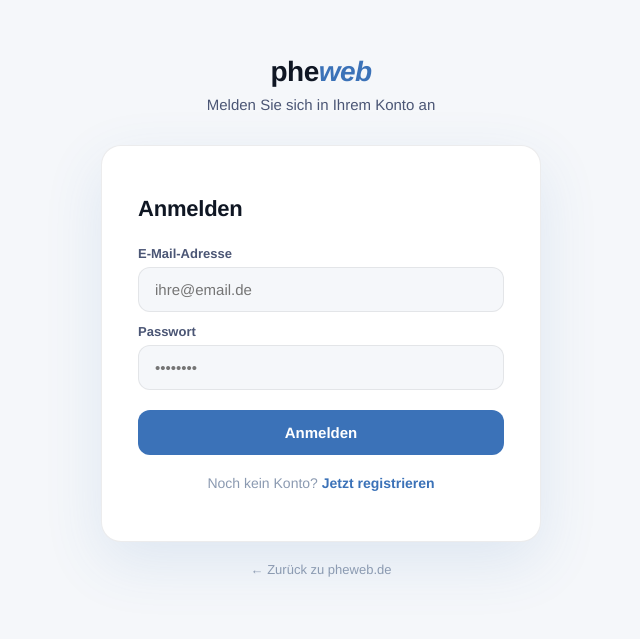
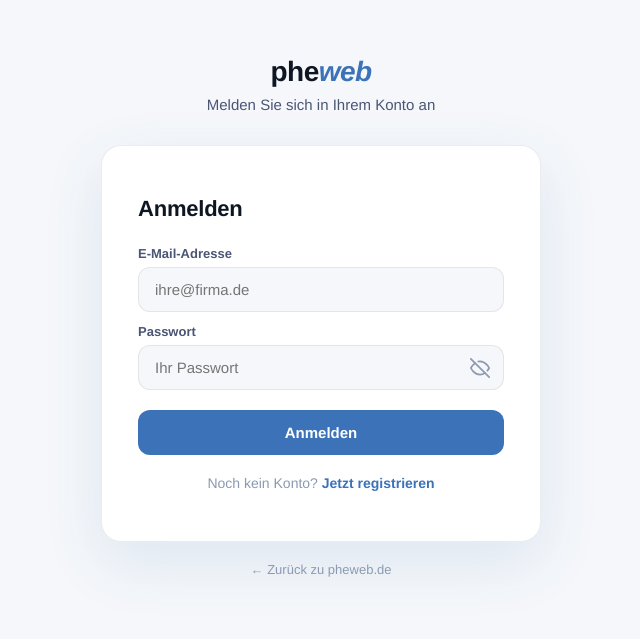
Before and after one commit to MatiXn/pheweb1, a React (Vite) app: page /login in a window 1280 px wide. Shown: the part 109-748 px from the top of the page, without its empty margins (319-959 px from the left). Built offline with nearby package versions, Linux system fonts and the light colour scheme.

Commit message:
login eye icon + session fix + supabase redirect

```diff
--- a/src/lib/supabaseClient.js
+++ b/src/lib/supabaseClient.js
@@ -1,6 +1,13 @@
 import { createClient } from "@supabase/supabase-js";
 
-const SUPABASE_URL = "https://zylhntleqwrhgsnvxicg.supabase.co";
-const SUPABASE_ANON_KEY = "sb_publishable_WhU2tG1PUNfd0DckofPK_A_m9nrCFyC";
-
-export const supabase = createClient(SUPABASE_URL, SUPABASE_ANON_KEY);
+export const supabase = createClient(
+  "https://zylhntleqwrhgsnvxicg.supabase.co",
+  "sb_publishable_WhU2tG1PUNfd0DckofPK_A_m9nrCFyC",
+  {
+    auth: {
+      persistSession: true,
+      autoRefreshToken: true,
+      detectSessionInUrl: true,
+    }
+  }
+);
--- a/src/pages/LoginPage.jsx
+++ b/src/pages/LoginPage.jsx
@@ -2,35 +2,35 @@
 import { Link, useNavigate } from "react-router-dom";
 import { supabase } from "../lib/supabaseClient";
 
-const C = {
-  accent: "#3b72b8",
-  accentBg: "#eef4ff",
-  accentBd: "rgba(59,114,184,0.18)",
-  text: "#0f1623",
-  muted: "#4b5675",
-  faint: "#8b9ab1",
-  border: "rgba(15,22,35,0.08)",
-  borderMd: "rgba(15,22,35,0.13)",
-  red: "#dc2626",
-  shadow: "0 2px 12px rgba(59,114,184,0.06)",
-  shadowLg: "0 20px 60px rgba(59,114,184,0.12)",
-};
+const C = { accent:"#3b72b8", accentBg:"#eef4ff", text:"#0f1623", muted:"#4b5675", faint:"#8b9ab1", border:"rgba(15,22,35,0.08)", red:"#dc2626", shadowLg:"0 20px 60px rgba(59,114,184,0.12)" };
+const F = "'Helvetica Neue', Helvetica, Arial, sans-serif";
+const INP = { width:"100%", background:"#f5f7fa", border:`1.5px solid ${C.border}`, borderRadius:12, padding:"13px 16px", fontSize:15, color:C.text, outline:"none", fontFamily:F, marginBottom:12, boxSizing:"border-box" };
 
-const F = "'Helvetica Neue', Helvetica, Arial, sans-serif";
+function EyeIcon({ visible }) {
+  return visible ? (
+    <svg width="20" height="20" viewBox="0 0 24 24" fill="none" stroke="currentColor" strokeWidth="2" strokeLinecap="round" strokeLinejoin="round">
+      <path d="M1 12s4-8 11-8 11 8 11 8-4 8-11 8-11-8-11-8z"/><circle cx="12" cy="12" r="3"/>
+    </svg>
+  ) : (
+    <svg width="20" height="20" viewBox="0 0 24 24" fill="none" stroke="currentColor" strokeWidth="2" strokeLinecap="round" strokeLinejoin="round">
+      <path d="M17.94 17.94A10.07 10.07 0 0 1 12 20c-7 0-11-8-11-8a18.45 18.45 0 0 1 5.06-5.94"/>
+      <path d="M9.9 4.24A9.12 9.12 0 0 1 12 4c7 0 11 8 11 8a18.5 18.5 0 0 1-2.16 3.19"/>
+      <line x1="1" y1="1" x2="23" y2="23"/>
+    </svg>
+  );
+}
 
-const INP = {
-  width: "100%",
-  background: "#f5f7fa",
-  border: `1.5px solid ${C.border}`,
-  borderRadius: 12,
-  padding: "13px 16px",
-  fontSize: 15,
-  color: C.text,
-  outline: "none",
-  fontFamily: F,
-  marginBottom: 12,
-  boxSizing: "border-box",
-};
+function PwField({ placeholder, value, onChange }) {
+  const [show, setShow] = useState(false);
+  return (
+    <div style={{ position:"relative", marginBottom:12 }}>
+      <input style={{...INP, marginBottom:0, paddingRight:48}} type={show?"text":"password"} placeholder={placeholder} required value={value} onChange={onChange} />
+      <button type="button" onClick={()=>setShow(!show)} style={{ position:"absolute", right:14, top:"50%", transform:"translateY(-50%)", background:"none", border:"none", cursor:"pointer", color:C.faint, padding:0, display:"flex", alignItems:"center" }}>
+        <EyeIcon visible={show} />
+      </button>
+    </div>
+  );
+}
 
 export default function LoginPage() {
   const [email, setEmail] = useState("");
@@ -39,57 +39,36 @@
   const [loading, setLoading] = useState(false);
   const navigate = useNavigate();
 
-  const handleLogin = async (e) => {
-    e.preventDefault();
-    setLoading(true);
-    setError("");
+  const handle = async e => {
+    e.preventDefault(); setLoading(true); setError("");
     const { error } = await supabase.auth.signInWithPassword({ email, password });
-    if (error) {
-      setError("Email oder Passwort falsch. Bitte erneut versuchen.");
-    } else {
-      navigate("/dashboard");
-    }
+    if (error) setError("Email oder Passwort falsch. Bitte erneut versuchen.");
+    else navigate("/dashboard");
     setLoading(false);
   };
 
   return (
-    <div style={{ minHeight: "100vh", background: "#f5f7fa", display: "flex", alignItems: "center", justifyContent: "center", padding: 24, fontFamily: F }}>
-      <div style={{ width: "100%", maxWidth: 440 }}>
-        {/* Logo */}
-        <div style={{ textAlign: "center", marginBottom: 32 }}>
-          <Link to="/" style={{ fontFamily: F, fontSize: 28, fontWeight: 800, color: C.text, textDecoration: "none", letterSpacing: "-0.02em" }}>
-            phe<em style={{ fontStyle: "italic", color: C.accent }}>web</em>
-          </Link>
-          <p style={{ marginTop: 8, fontSize: 15, color: C.muted }}>Melden Sie sich in Ihrem Konto an</p>
+    <div style={{ minHeight:"100vh", background:"#f5f7fa", display:"flex", alignItems:"center", justifyContent:"center", padding:24, fontFamily:F }}>
+      <div style={{ width:"100%", maxWidth:440 }}>
+        <div style={{ textAlign:"center", marginBottom:32 }}>
+          <Link to="/" style={{ fontFamily:F, fontSize:28, fontWeight:800, color:C.text, textDecoration:"none", letterSpacing:"-0.02em" }}>phe<em style={{ fontStyle:"italic", color:C.accent }}>web</em></Link>
+          <p style={{ marginTop:8, fontSize:15, color:C.muted }}>Melden Sie sich in Ihrem Konto an</p>
         </div>
-
-        {/* Card */}
-        <div style={{ background: "#fff", borderRadius: 20, padding: 36, boxShadow: C.shadowLg, border: `1px solid ${C.border}` }}>
-          <h1 style={{ fontSize: 22, fontWeight: 800, color: C.text, marginBottom: 24, letterSpacing: "-0.01em" }}>Anmelden</h1>
-
-          <form onSubmit={handleLogin}>
-            <label style={{ fontSize: 13, fontWeight: 600, color: C.muted, display: "block", marginBottom: 6 }}>E-Mail-Adresse</label>
-            <input style={INP} type="email" placeholder="ihre@email.de" required value={email} onChange={(e) => setEmail(e.target.value)} />
-
-            <label style={{ fontSize: 13, fontWeight: 600, color: C.muted, display: "block", marginBottom: 6 }}>Passwort</label>
-            <input style={{ ...INP, marginBottom: 20 }} type="password" placeholder="••••••••" required value={password} onChange={(e) => setPassword(e.target.value)} />
-
-            {error && <p style={{ fontSize: 13, color: C.red, marginBottom: 16, textAlign: "center" }}>{error}</p>}
-
-            <button type="submit" disabled={loading} style={{ width: "100%", background: C.accent, color: "#fff", border: "none", borderRadius: 12, padding: "14px 20px", fontSize: 15, fontWeight: 700, cursor: loading ? "not-allowed" : "pointer", fontFamily: F, opacity: loading ? 0.75 : 1, transition: "all 0.2s" }}>
-              {loading ? "Wird angemeldet..." : "Anmelden"}
+        <div style={{ background:"#fff", borderRadius:20, padding:36, boxShadow:C.shadowLg, border:`1px solid ${C.border}` }}>
+          <h1 style={{ fontSize:22, fontWeight:800, color:C.text, marginBottom:24, letterSpacing:"-0.01em" }}>Anmelden</h1>
+          <form onSubmit={handle}>
+            <label style={{ fontSize:13, fontWeight:600, color:C.muted, display:"block", marginBottom:6 }}>E-Mail-Adresse</label>
+            <input style={INP} type="email" placeholder="ihre@firma.de" required value={email} onChange={e=>setEmail(e.target.value)} />
+            <label style={{ fontSize:13, fontWeight:600, color:C.muted, display:"block", marginBottom:6 }}>Passwort</label>
+            <PwField placeholder="Ihr Passwort" value={password} onChange={e=>setPassword(e.target.value)} />
+            {error && <div style={{ background:"#fef2f2", border:"1px solid #fecaca", borderRadius:10, padding:"12px 14px", marginBottom:16 }}><p style={{ fontSize:13, color:C.red, lineHeight:1.5 }}>{error}</p></div>}
+            <button type="submit" disabled={loading} style={{ width:"100%", marginTop:8, background:C.accent, color:"#fff", border:"none", borderRadius:12, padding:"14px 20px", fontSize:15, fontWeight:700, cursor:loading?"not-allowed":"pointer", fontFamily:F, opacity:loading?0.75:1 }}>
+              {loading?"Wird angemeldet...":"Anmelden"}
             </button>
           </form>
-
-          <p style={{ marginTop: 20, textAlign: "center", fontSize: 14, color: C.faint }}>
-            Noch kein Konto?{" "}
-            <Link to="/register" style={{ color: C.accent, fontWeight: 600, textDecoration: "none" }}>Jetzt registrieren</Link>
-          </p>
+          <p style={{ marginTop:20, textAlign:"center", fontSize:14, color:C.faint }}>Noch kein Konto? <Link to="/register" style={{ color:C.accent, fontWeight:600, textDecoration:"none" }}>Jetzt registrieren</Link></p>
         </div>
-
-        <p style={{ textAlign: "center", marginTop: 20, fontSize: 13, color: C.faint }}>
-          <Link to="/" style={{ color: C.faint, textDecoration: "none" }}>← Zurück zu pheweb.de</Link>
-        </p>
+        <p style={{ textAlign:"center", marginTop:20, fontSize:13, color:C.faint }}><Link to="/" style={{ color:C.faint, textDecoration:"none" }}>← Zurück zu pheweb.de</Link></p>
       </div>
     </div>
   );
--- a/src/pages/RegisterPage.jsx
+++ b/src/pages/RegisterPage.jsx
@@ -8,8 +8,8 @@
 const F = "'Helvetica Neue', Helvetica, Arial, sans-serif";
 const INP = { width:"100%", background:"#f5f7fa", border:`1.5px solid ${C.border}`, borderRadius:12, padding:"13px 16px", fontSize:15, color:C.text, outline:"none", fontFamily:F, marginBottom:12, boxSizing:"border-box" };
 
-function EyeIcon({ open }) {
-  return open ? (
+function EyeIcon({ visible }) {
+  return visible ? (
     <svg width="20" height="20" viewBox="0 0 24 24" fill="none" stroke="currentColor" strokeWidth="2" strokeLinecap="round" strokeLinejoin="round">
       <path d="M17.94 17.94A10.07 10.07 0 0 1 12 20c-7 0-11-8-11-8a18.45 18.45 0 0 1 5.06-5.94"/>
       <path d="M9.9 4.24A9.12 9.12 0 0 1 12 4c7 0 11 8 11 8a18.5 18.5 0 0 1-2.16 3.19"/>
@@ -29,7 +29,7 @@
     <div style={{ position:"relative", marginBottom:12 }}>
       <input style={{...INP, marginBottom:0, paddingRight:48}} type={show?"text":"password"} placeholder={placeholder} required value={value} onChange={onChange} />
       <button type="button" onClick={()=>setShow(!show)} style={{ position:"absolute", right:14, top:"50%", transform:"translateY(-50%)", background:"none", border:"none", cursor:"pointer", color:C.faint, padding:0, display:"flex", alignItems:"center" }}>
-        <EyeIcon open={show} />
+        <EyeIcon visible={show} />
       </button>
     </div>
   );
```
